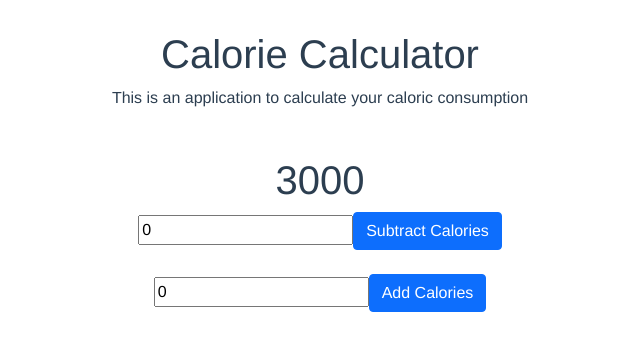
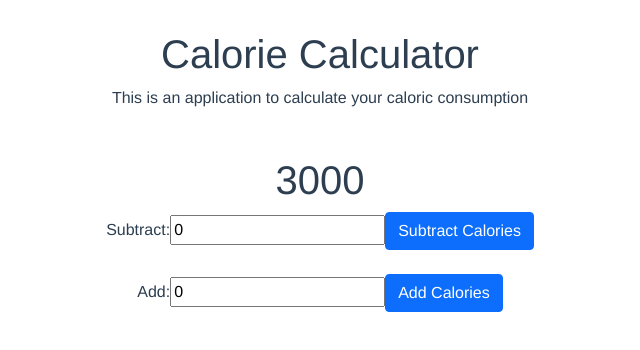
Before and after one commit to jameslatimerr/KnightsHacks, a Vue app: page / in a window 1280 px wide. Shown: the top 350 px of the page, without its empty margins (320-960 px from the left). Built offline with nearby package versions, Linux system fonts and the light colour scheme.

Commit message:
Added improved input functionality for calculating

```diff
--- a/src/views/Home.vue
+++ b/src/views/Home.vue
@@ -1,44 +1,26 @@
 <template>
   <div class="home">
     <h1>{{calorie_count}}</h1>
-    <input v-model.number="calorie_sub">
-    <button type="button" class="btn btn-primary" v-on:click=result()>Subtract Calories</button>
-    <modal v-if="(modalData.showModal = true) && (/[a-zA-Z]/).test(calorie_sub)" @click = "popModal"></modal>
-    <modal v-show = "showModal" @close = "closeModal"></modal>
-    <br><br>
-    <input v-model.number="calorie_add">
-    <button type="button" class="btn btn-primary" v-on:click=add()>Add Calories</button>
-    <modal v-if="(modalData.showModal = true) && (/[a-zA-Z]/).test(calorie_add)" @click = "popModal"></modal>
-    <modal v-show = "showModal" @close = "closeModal"></modal>
+    <form>
+      <label for = "subcalories">Subtract:</label>
+      <input v-model.number = "calorie_sub" type = "number" min = "0" oninput="validity.valid||(value='');">
+      <button type= "button" class= "btn btn-primary" @click=result()>Subtract Calories</button>
+      <br><br>
+      <label for = "addcalories">Add:</label>
+      <input v-model.number = "calorie_add" type = "number" min = "0" oninput="validity.valid||(value='');">
+      <button type= "button" class= "btn btn-primary" @click=add()>Add Calories</button>
+    </form>
   </div>
 </template>
 
 <script>
 // @ is an alias to /src
-import modal from '@/components/modal.vue'
 import Vue from 'vue'
-/*
-Vue.component('calorie_subtracter', {
-  data: function () {
-    <vue-number-input v-model="value"  inline controls></vue-number-input>
 
-    return {
-      count: 0
-    }
-
-  },
-  template: '<button v-on:click="count++">You clicked me {{ count }} times.</button>'
-})
-*/
 export default {
   name: 'Home',
-  components: {modal},
   data(){
     return{
-      modalData: {
-        showModal: false,
-        modalHeader: "Enter a definition an word",
-      },
       calorie_count: 3000,
       calorie_sub : 0,
       calorie_add: 0,
@@ -60,15 +42,7 @@ export default {
       set_sub: function(num) {
         this.calorie_sub = parseInt(num);
       }
-    };
-  },
-  methods: {
-    popModal() {
-      this.showModal = true;
-    },
-    closeModal() {
-      this.showModal = false;
     }
-  },
-};
+  }
+}
 </script>
```
